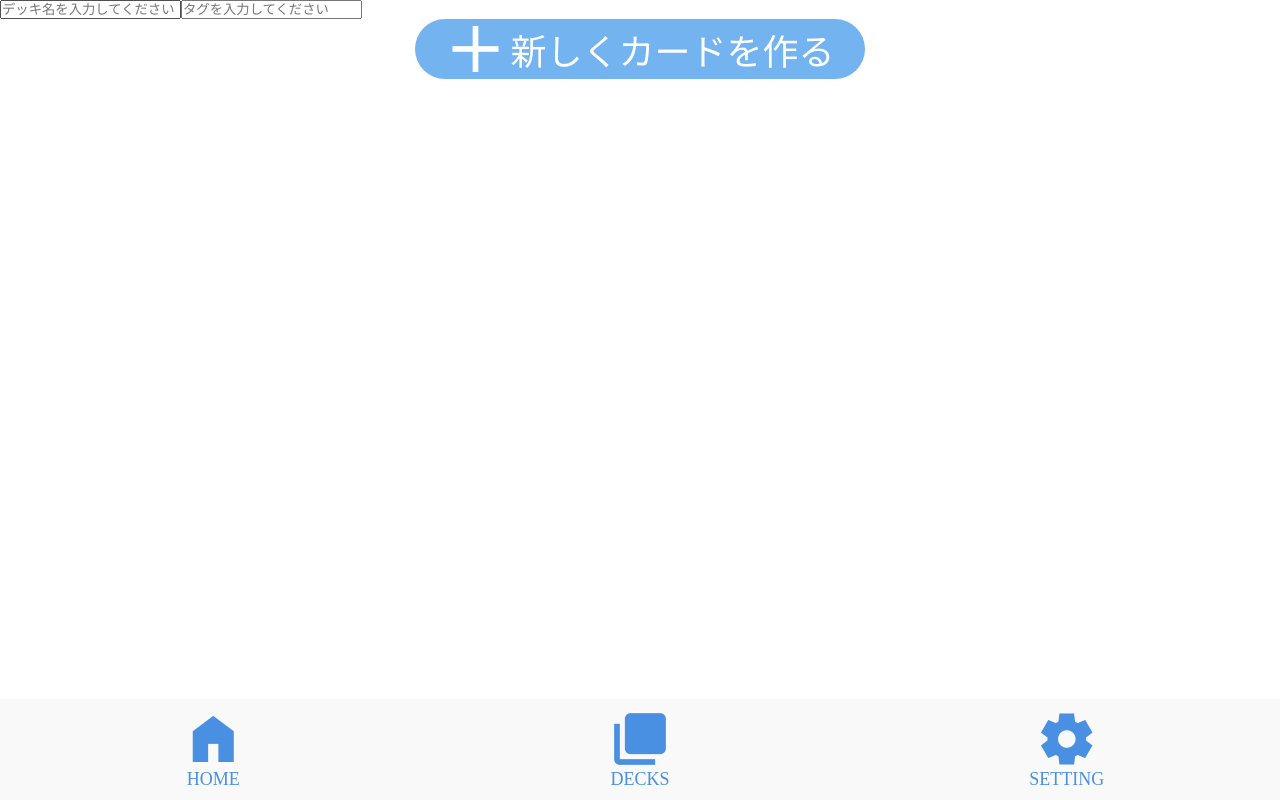
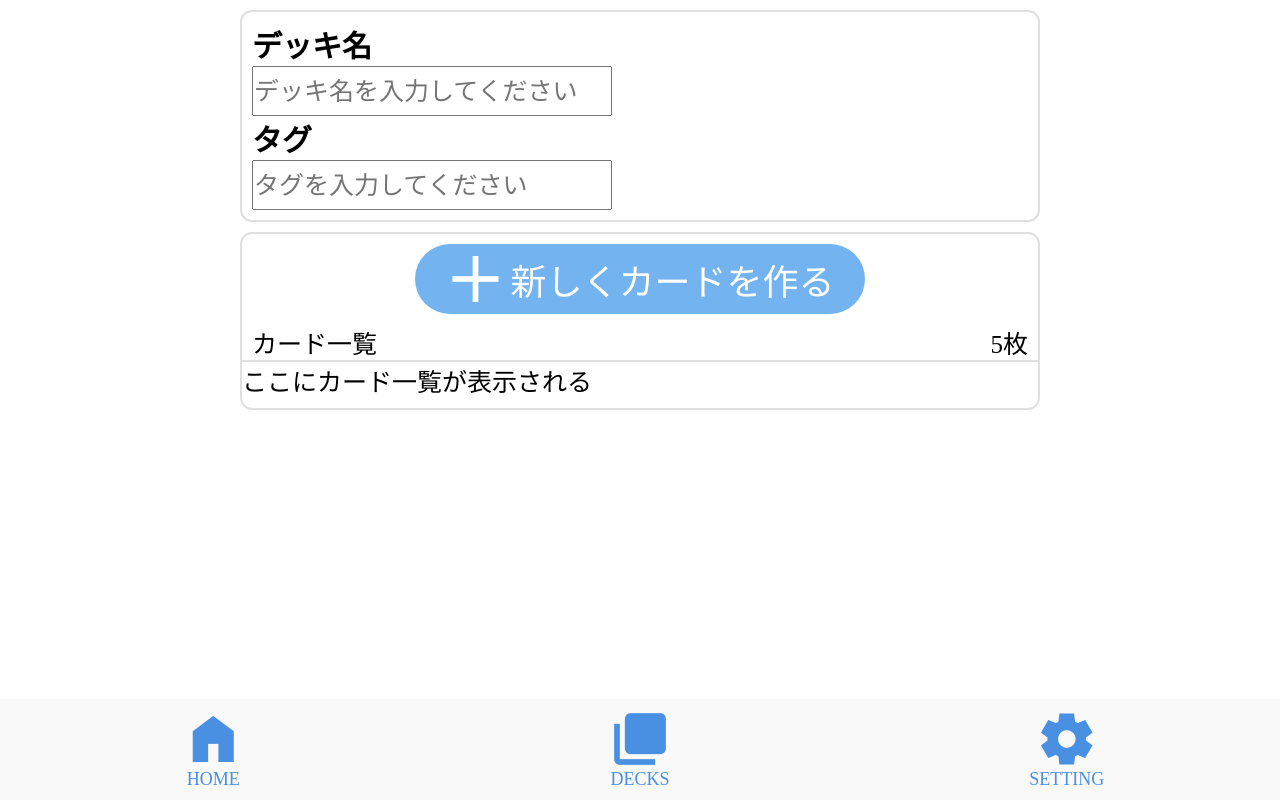
Before and after one commit to 1f10230039/moca_1, a React (Vite) app: page /new-deck in a window 1280 px wide. Built offline with nearby package versions, Linux system fonts and the light colour scheme.

Commit message:
デッキ編集画面の基礎作り

```diff
--- a/src/components/new-card-btn/new-card-btn.css
+++ b/src/components/new-card-btn/new-card-btn.css
@@ -13,6 +13,7 @@
     margin: 0 auto;
     gap: 5px;
     border-radius: 36px;
+    padding: 5px;
 }
 .material-symbols-outlined {
     font-size: 28px;
--- a/src/features/new-deck/NewDeck.jsx
+++ b/src/features/new-deck/NewDeck.jsx
@@ -5,9 +5,22 @@ export default function NewDeck () {
     return (
         <>
             <section className="new-deck">
-                <input type="text" placeholder="デッキ名を入力してください" />
-                <input type="text" placeholder="タグを入力してください" />
-                <NewCardBtn />
+                <section className="new-deck__input">
+                    <h2>デッキ名</h2>
+                    <input type="text" placeholder="デッキ名を入力してください" />
+                    <h2>タグ</h2>
+                    <input type="text" placeholder="タグを入力してください" />
+                </section>
+                <section className="new-deck__card">
+                    <NewCardBtn />
+                    <section className="new-deck__card__information">
+                        <p>カード一覧</p>
+                        <p>5枚</p>
+                    </section>
+                    <section className="new-deck__card__summary">
+                        ここにカード一覧が表示される
+                    </section>
+                </section>
             </section>
         </>
     );
--- a/src/features/new-deck/new-deck.css
+++ b/src/features/new-deck/new-deck.css
@@ -0,0 +1,46 @@
+.new-deck__input,
+.new-deck__card {
+    border: solid 2px #E0E0E0;
+    width: 350px;
+    margin: 10px auto;
+    padding: 10px;
+    border-radius: 12px;
+}
+.new-deck__card {
+    padding: 10px 0;
+}
+.new-deck__input h2 {
+    font-size: 18px;
+}
+.new-deck__input input {
+    width: 180px;
+    height: 25px;
+}
+.new-deck__card__information {
+    display: flex;
+    justify-content: space-between;
+    margin-top: 10px;
+    border-bottom: solid 2px #E0E0E0;
+}
+.new-deck__card__information p {
+    margin: 0 10px;
+}
+
+@media (min-width: 920px) {
+    .new-deck__input,
+    .new-deck__card {
+        width: 800px;
+    }
+    .new-deck__input h2 {
+        font-size: 30px;
+    }
+    .new-deck__input input {
+        width: 360px;
+        height: 50px;
+        font-size: 25px;
+    }
+    .new-deck__card__information,
+    .new-deck__card__summary {
+        font-size: 25px;
+    }
+}
```
